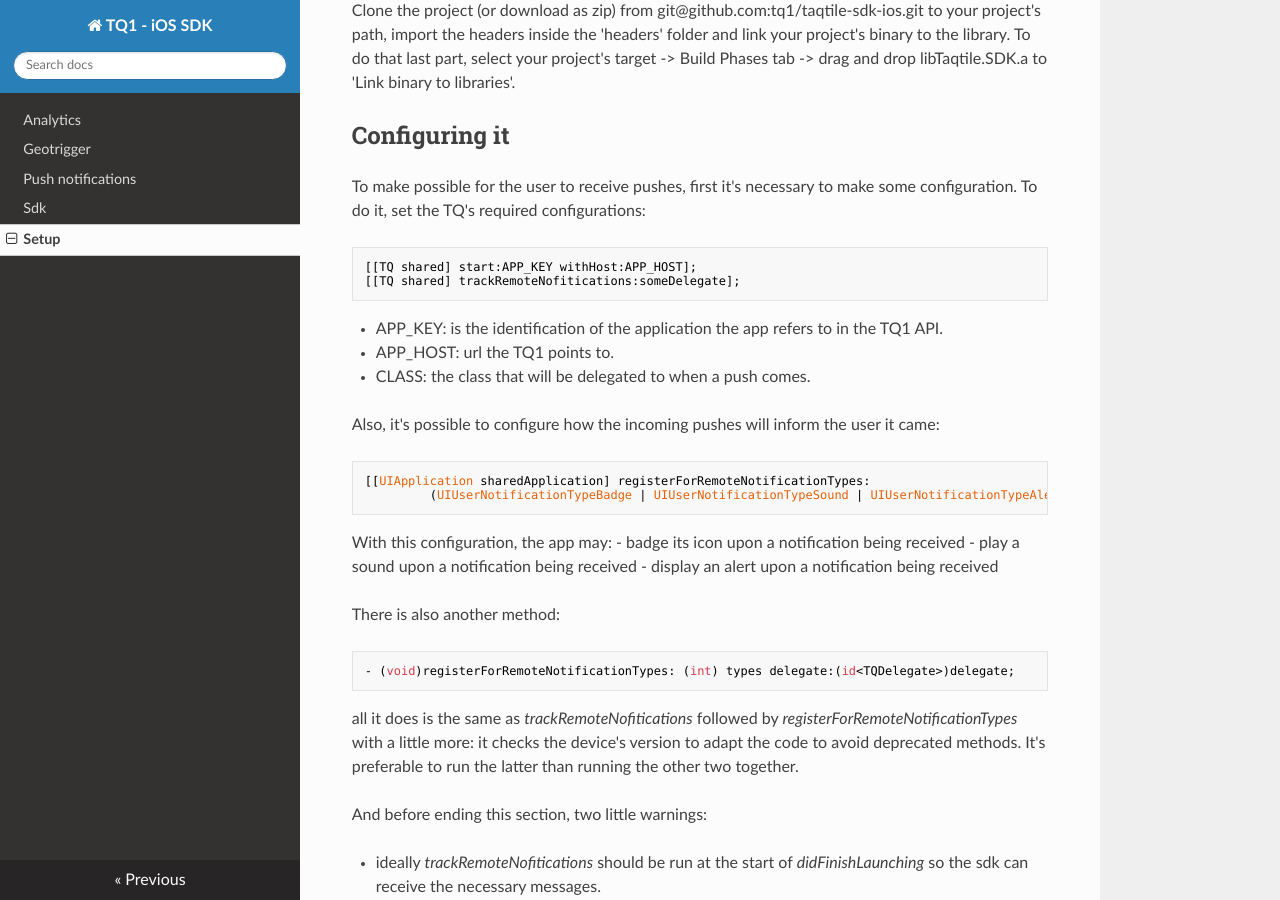
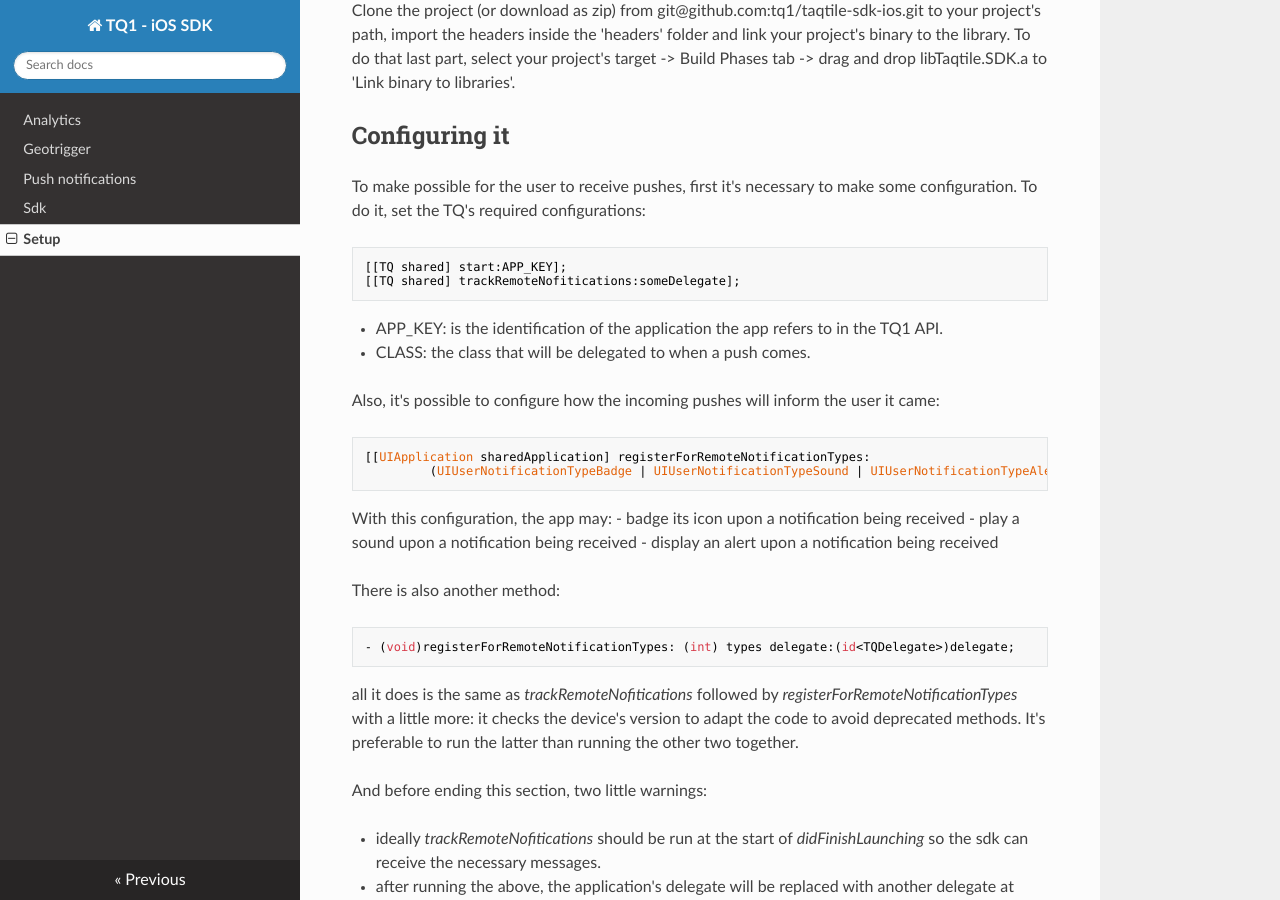
Before and after one commit to tq1/taqtile-sdk-ios, an MkDocs documentation site: the page built from docs/docs/setup.md, in a window 1280 px wide and 900 px high, scrolled down 612 px. Built offline with MkDocs 1.6.1, drawn with Linux system fonts in a browser that asks for light colours; nearby versions of some CDN libraries.

Commit message:
Released version 3.0.13-esri

````diff
--- a/docs/docs/setup.md
+++ b/docs/docs/setup.md
@@ -27,12 +27,11 @@
 To make possible for the user to receive pushes, first it's necessary to make some configuration. To do it, set the TQ's required configurations:
 
 ```objectivec
-[[TQ shared] start:APP_KEY withHost:APP_HOST];
+[[TQ shared] start:APP_KEY];
 [[TQ shared] trackRemoteNofitications:someDelegate];
 ```
 
   - APP_KEY: is the identification of the application the app refers to in the TQ1 API.
-  - APP_HOST:  url the TQ1 points to.
   - CLASS: the class that will be delegated to when a push comes.
 
 Also, it's possible to configure how the incoming pushes will inform the user it came:
````
Also changed, not shown: 8 other files.
